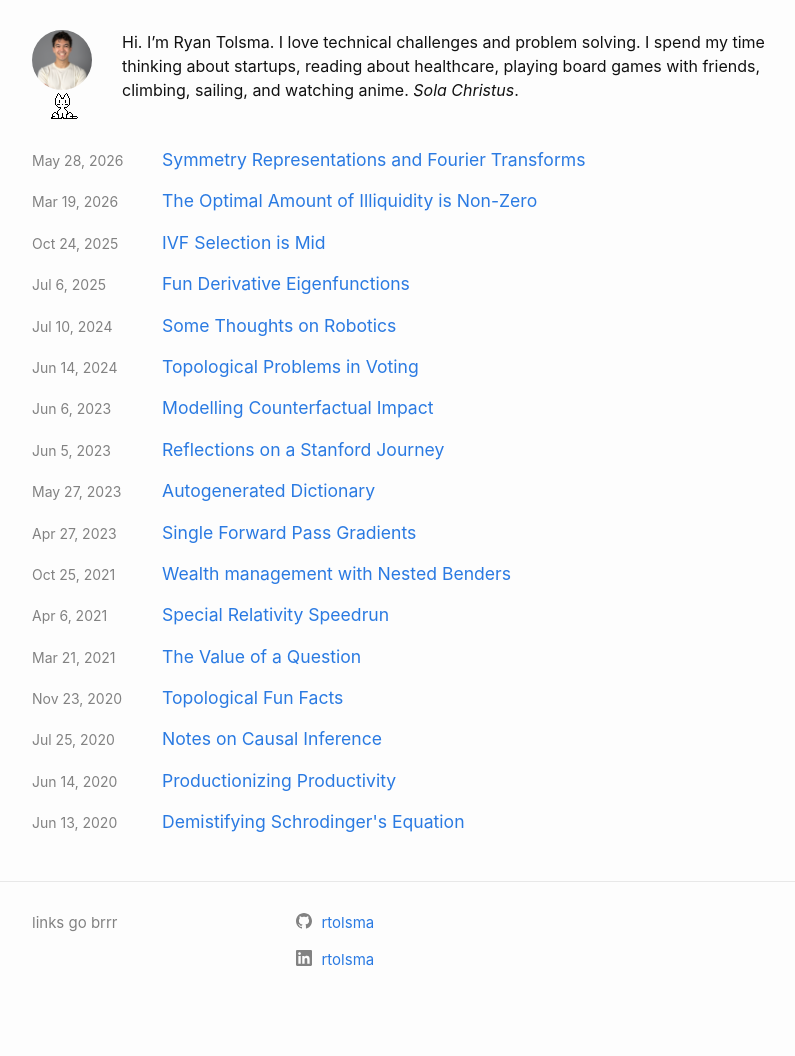
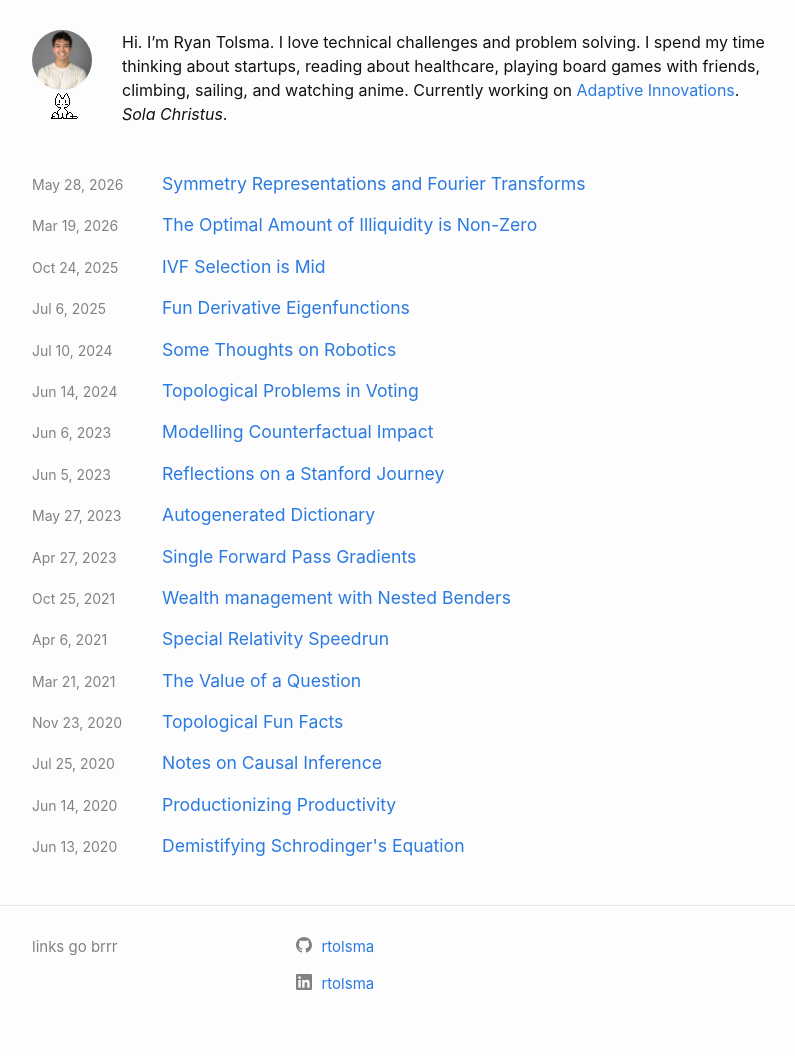
Before and after one commit to rtolsma/rtolsma.github.io, a Jekyll site: the page built from index.markdown, in a window 1280 px wide. Shown: the whole page, without its empty margins (238-1033 px from the left). Built offline with Jekyll 4.4.1, drawn with Linux system fonts in a browser that asks for light colours; before the commit the page ends 1032 px from its top, so only the background shows below that.

Commit message:
Add Adaptive Innovations link to home page bio
Generated with [Devin](https://cli.devin.ai/docs)

Co-Authored-By: Devin <158243242+devin-ai-integration[bot]@users.noreply.github.com>

```diff
--- a/index.markdown
+++ b/index.markdown
@@ -5,4 +5,4 @@
 layout: home
 ---
 
-Hi. I'm Ryan Tolsma. I love technical challenges and problem solving. I spend my time thinking about startups, reading about healthcare, playing board games with friends, climbing, sailing, and watching anime. *Sola Christus*.
+Hi. I'm Ryan Tolsma. I love technical challenges and problem solving. I spend my time thinking about startups, reading about healthcare, playing board games with friends, climbing, sailing, and watching anime. Currently working on [Adaptive Innovations](https://www.adaptive.co/). *Sola Christus*.
```
